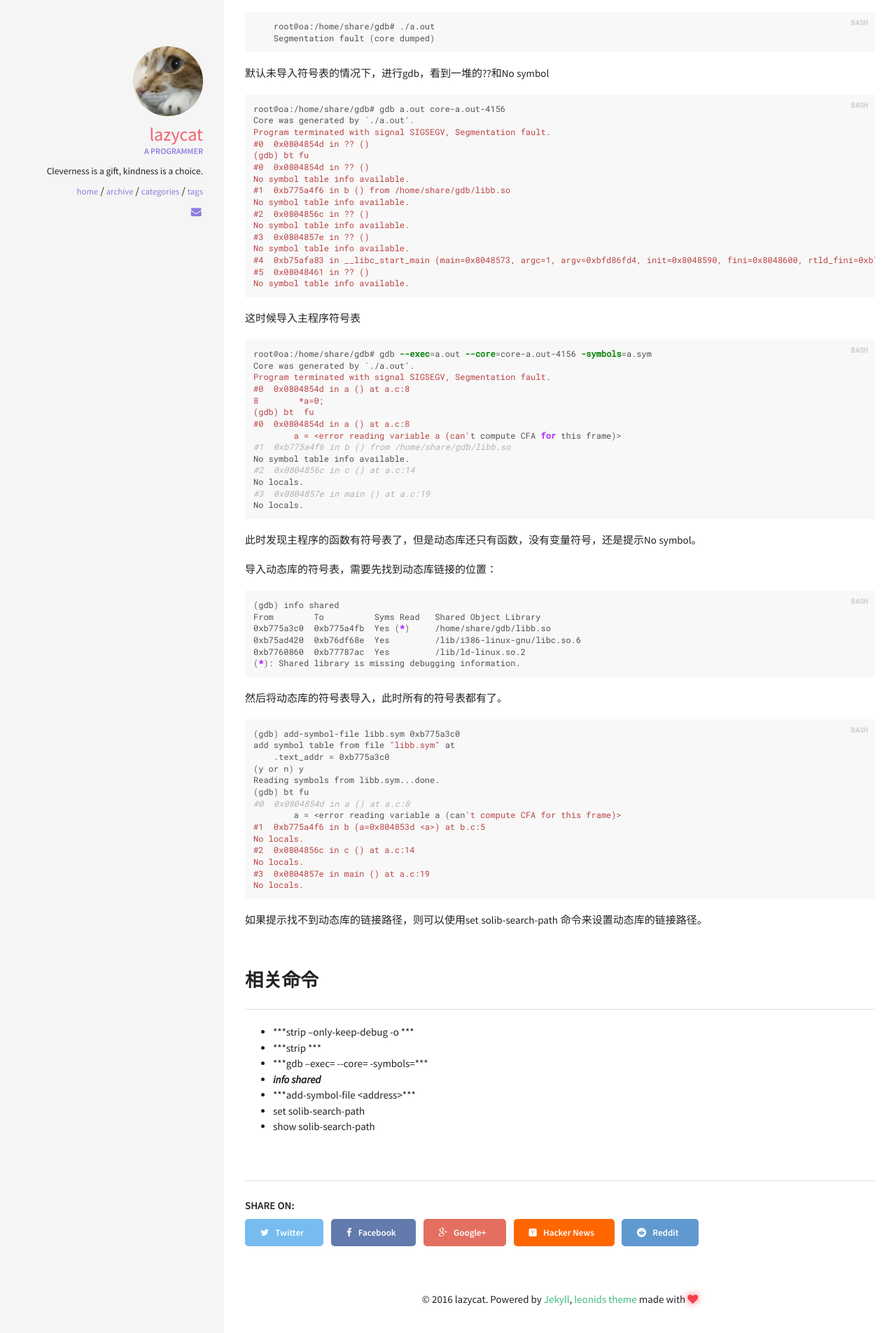
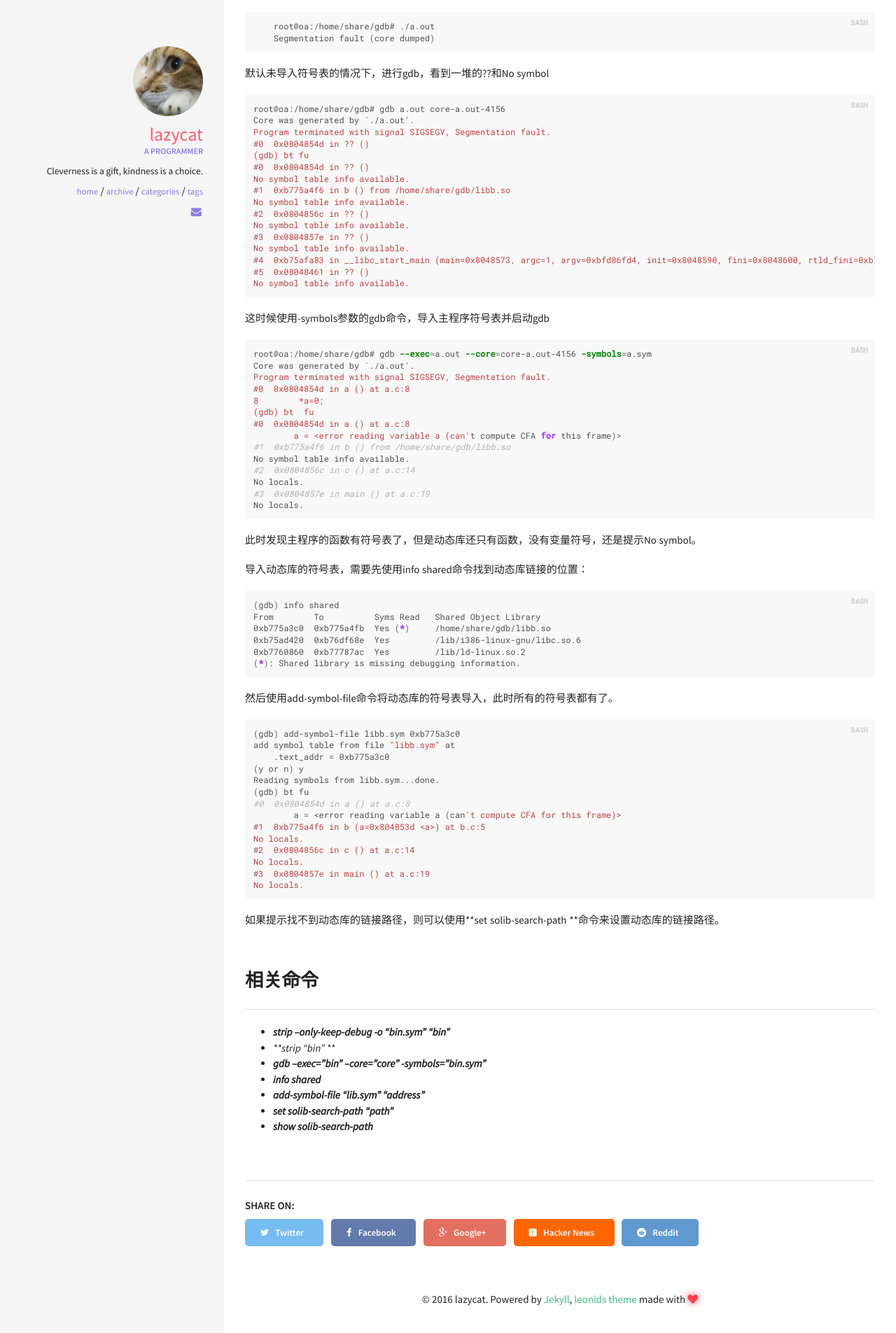
Before and after one commit to iptraveller/iptraveller.github.com, a Jekyll site: the page built from _posts/2016-09-26-linux-gdb-strip-debug.md, in a window 1280 px wide. Shown: the part 1454-3359 px from the top of the page at 70% size. Built offline with Jekyll 4.4.1, drawn with Linux system fonts in a browser that asks for light colours.

Commit message:
add linux-gdb-strip-debug

```diff
--- a/_posts/2016-09-26-linux-gdb-strip-debug.md
+++ b/_posts/2016-09-26-linux-gdb-strip-debug.md
@@ -82,7 +82,7 @@ No symbol table info available.
 No symbol table info available.
 {% endhighlight %}
 
-这时候导入主程序符号表
+这时候使用-symbols参数的gdb命令，导入主程序符号表并启动gdb
 {% highlight bash %}
 root@oa:/home/share/gdb# gdb --exec=a.out --core=core-a.out-4156 -symbols=a.sym
 Core was generated by `./a.out'.
@@ -102,7 +102,7 @@ No locals.
 
 此时发现主程序的函数有符号表了，但是动态库还只有函数，没有变量符号，还是提示No symbol。
 
-导入动态库的符号表，需要先找到动态库链接的位置：
+导入动态库的符号表，需要先使用info shared命令找到动态库链接的位置：
 {% highlight bash %}
 (gdb) info shared
 From        To          Syms Read   Shared Object Library
@@ -112,7 +112,7 @@ From        To          Syms Read   Shared Object Library
 (*): Shared library is missing debugging information.
 {% endhighlight %}
 
-然后将动态库的符号表导入，此时所有的符号表都有了。
+然后使用add-symbol-file命令将动态库的符号表导入，此时所有的符号表都有了。
 {% highlight bash %}
 (gdb) add-symbol-file libb.sym 0xb775a3c0
 add symbol table from file "libb.sym" at
@@ -130,13 +130,13 @@ No locals.
 No locals.
 {% endhighlight %}
 
-如果提示找不到动态库的链接路径，则可以使用set solib-search-path <path>命令来设置动态库的链接路径。
+如果提示找不到动态库的链接路径，则可以使用**set solib-search-path <path>**命令来设置动态库的链接路径。
 
 ## 相关命令
-* ***strip --only-keep-debug -o <bin.sym> <bin>***
-* ***strip <bin> ***
-* ***gdb --exec=<bin> --core=<core> -symbols=<bin.sym>***
+* ***strip --only-keep-debug -o "bin.sym" "bin"***
+* ***strip "bin" ***
+* ***gdb --exec="bin" --core="core" -symbols="bin.sym"***
 * ***info shared***
-* ***add-symbol-file <lib.sym> <address>***
-* set solib-search-path <path>
-* show solib-search-path
+* ***add-symbol-file "lib.sym" "address"***
+* ***set solib-search-path "path"***
+* ***show solib-search-path***
```
